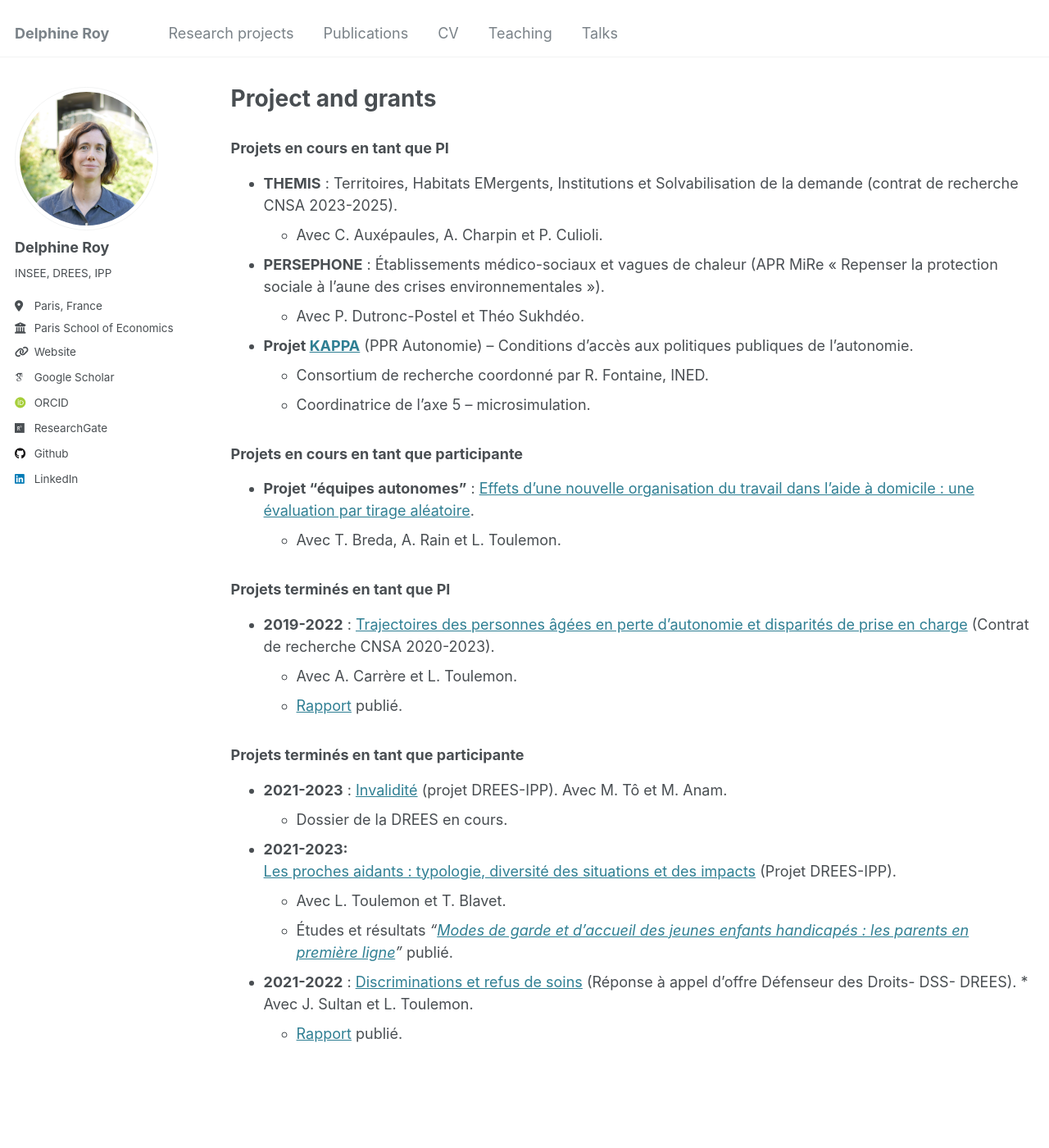
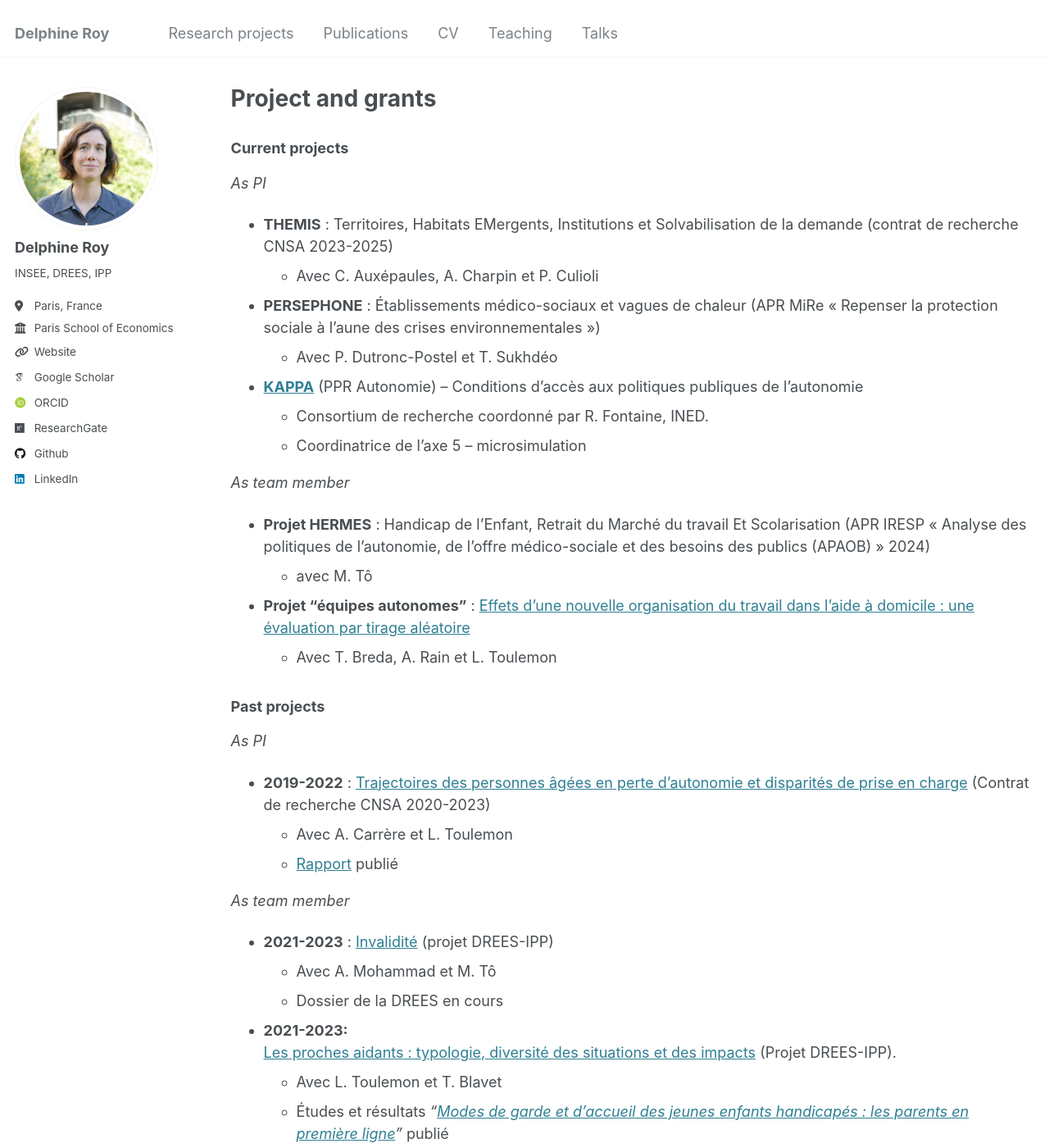
Before and after one commit to DelphineRoy/delphineroy.github.io, a Jekyll site: the page built from _pages/research.md, in a window 1280 px wide and 1400 px high. Shown: the whole window at 82% size. Built offline with Jekyll 4.4.1, drawn with Linux system fonts in a browser that asks for light colours; some web fonts are replaced; some of the changed text lies outside the part shown.

Commit message:
Ajoute HERMES et distingue PI ou pas en sous-rubrique

```diff
--- a/_pages/research.md
+++ b/_pages/research.md
@@ -5,38 +5,48 @@ permalink: /research/
 author_profile: true
 ---
 
-### Projets en cours en tant que PI
+### Current projects
 
-  - **THEMIS** : Territoires, Habitats EMergents, Institutions et Solvabilisation de la demande (contrat de recherche CNSA 2023-2025).
-     * Avec C. Auxépaules, A. Charpin et P. Culioli.
+_As PI_
 
-- **PERSEPHONE** : Établissements médico-sociaux et vagues de chaleur (APR MiRe « Repenser la protection sociale à l’aune des crises environnementales »).
-     * Avec P. Dutronc-Postel et Théo Sukhdéo.
+  - **THEMIS** : Territoires, Habitats EMergents, Institutions et Solvabilisation de la demande (contrat de recherche CNSA 2023-2025)
+     * Avec C. Auxépaules, A. Charpin et P. Culioli
 
-- **Projet [KAPPA](https://kappa.site.ined.fr/)** (PPR Autonomie) – Conditions d’accès aux politiques publiques de l’autonomie.
+- **PERSEPHONE** : Établissements médico-sociaux et vagues de chaleur (APR MiRe « Repenser la protection sociale à l’aune des crises environnementales »)
+     * Avec P. Dutronc-Postel et T. Sukhdéo
+
+- **[KAPPA](https://kappa.site.ined.fr/)** (PPR Autonomie) – Conditions d’accès aux politiques publiques de l’autonomie
      * Consortium de recherche coordonné par R. Fontaine, INED.
-     * Coordinatrice de l’axe 5 – microsimulation.
+     * Coordinatrice de l’axe 5 – microsimulation
 
-### Projets en cours en tant que participante
+_As team member_
 
-- **Projet "équipes autonomes"** : [Effets d’une nouvelle organisation du travail dans l’aide à domicile : une évaluation par tirage aléatoire](https://www.ipp.eu/projet/equipes_autonomes/).
-     * Avec T. Breda, A. Rain et L. Toulemon.
+- **Projet HERMES** : Handicap de l’Enfant, Retrait du Marché du travail Et Scolarisation (APR IRESP « Analyse des politiques de l’autonomie, de l’offre médico-sociale et des besoins des publics (APAOB) » 2024)
+    * avec M. Tô
 
-### Projets terminés en tant que PI
+- **Projet "équipes autonomes"** : [Effets d’une nouvelle organisation du travail dans l’aide à domicile : une évaluation par tirage aléatoire](https://www.ipp.eu/projet/equipes_autonomes/)
+     * Avec T. Breda, A. Rain et L. Toulemon
 
-- **2019-2022** : [Trajectoires des personnes âgées en perte d’autonomie et disparités de prise en charge](https://www.ipp.eu/projet/trajectoires-personnes-agees-en-perte-d-autonomie-et-disparites-departementales-de-prise-en-charge/) (Contrat de recherche CNSA 2020-2023).
-     * Avec A. Carrère et L. Toulemon.
-     * [Rapport](https://www.cnsa.fr/actualites/lipp-publie-son-rapport-de-recherche-sur-les-conditions-dun-virage-domiciliaire-reussi) publié.
 
-### Projets terminés en tant que participante
+### Past projects
 
-- **2021-2023** : [Invalidité](https://www.ipp.eu/projet/invalidite/) (projet DREES-IPP). Avec M. Tô et M. Anam.
-     * Dossier de la DREES en cours.
+_As PI_
+
+- **2019-2022** : [Trajectoires des personnes âgées en perte d’autonomie et disparités de prise en charge](https://www.ipp.eu/projet/trajectoires-personnes-agees-en-perte-d-autonomie-et-disparites-departementales-de-prise-en-charge/) (Contrat de recherche CNSA 2020-2023)
+     * Avec A. Carrère et L. Toulemon
+     * [Rapport](https://www.cnsa.fr/actualites/lipp-publie-son-rapport-de-recherche-sur-les-conditions-dun-virage-domiciliaire-reussi) publié
+
+_As team member_
+
+- **2021-2023** : [Invalidité](https://www.ipp.eu/projet/invalidite/) (projet DREES-IPP)
+     * Avec A. Mohammad et M. Tô
+     * Dossier de la DREES en cours
 
 - **2021-2023:**
   [Les proches aidants : typologie, diversité des situations et des impacts](https://www.ipp.eu/projet/proches-aidants/) (Projet DREES-IPP).
-     * Avec L. Toulemon et T. Blavet.
-     * Études et résultats *"[Modes de garde et d’accueil des jeunes enfants handicapés : les parents en première ligne](https://drees.solidarites-sante.gouv.fr/publications-communique-de-presse/etudes-et-resultats/modes-de-garde-et-daccueil-des-jeunes-enfants)"* publié.
+     * Avec L. Toulemon et T. Blavet
+     * Études et résultats *"[Modes de garde et d’accueil des jeunes enfants handicapés : les parents en première ligne](https://drees.solidarites-sante.gouv.fr/publications-communique-de-presse/etudes-et-resultats/modes-de-garde-et-daccueil-des-jeunes-enfants)"* publié
 
-- **2021-2022** : [Discriminations et refus de soins](https://www.ipp.eu/projet/discrimination-et-refus-de-soins/) (Réponse à appel d’offre Défenseur des Droits- DSS- DREES).      * Avec J. Sultan et L. Toulemon.
-     * [Rapport](https://www.ipp.eu/actualites/refus-de-soins-discriminatoires/) publié.
+- **2021-2022** : [Discriminations et refus de soins](https://www.ipp.eu/projet/discrimination-et-refus-de-soins/) (Réponse à appel d’offre Défenseur des Droits- DSS- DREES).
+     * Avec J. Sultan et L. Toulemon
+     * [Rapport](https://www.ipp.eu/actualites/refus-de-soins-discriminatoires/) publié
```
